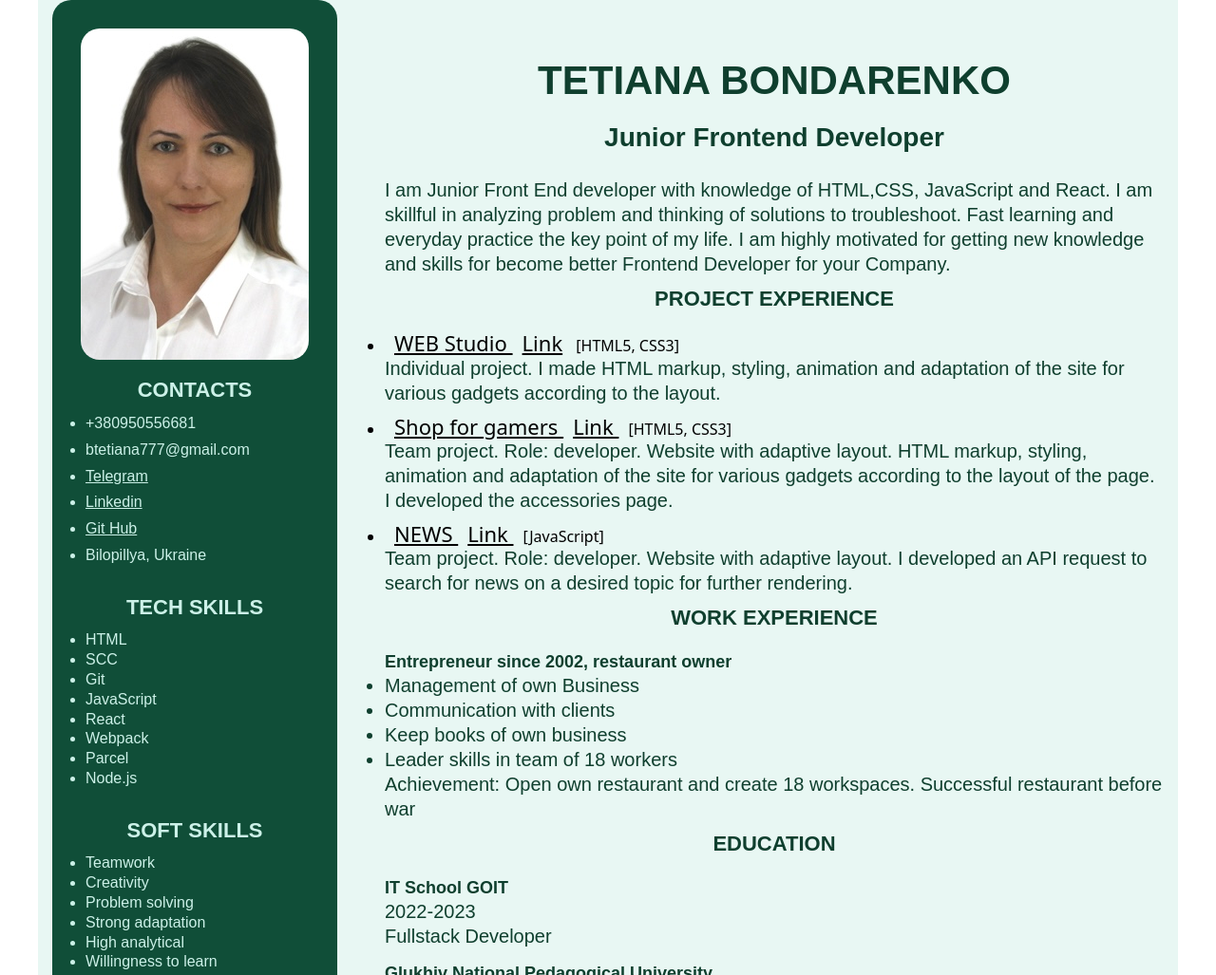
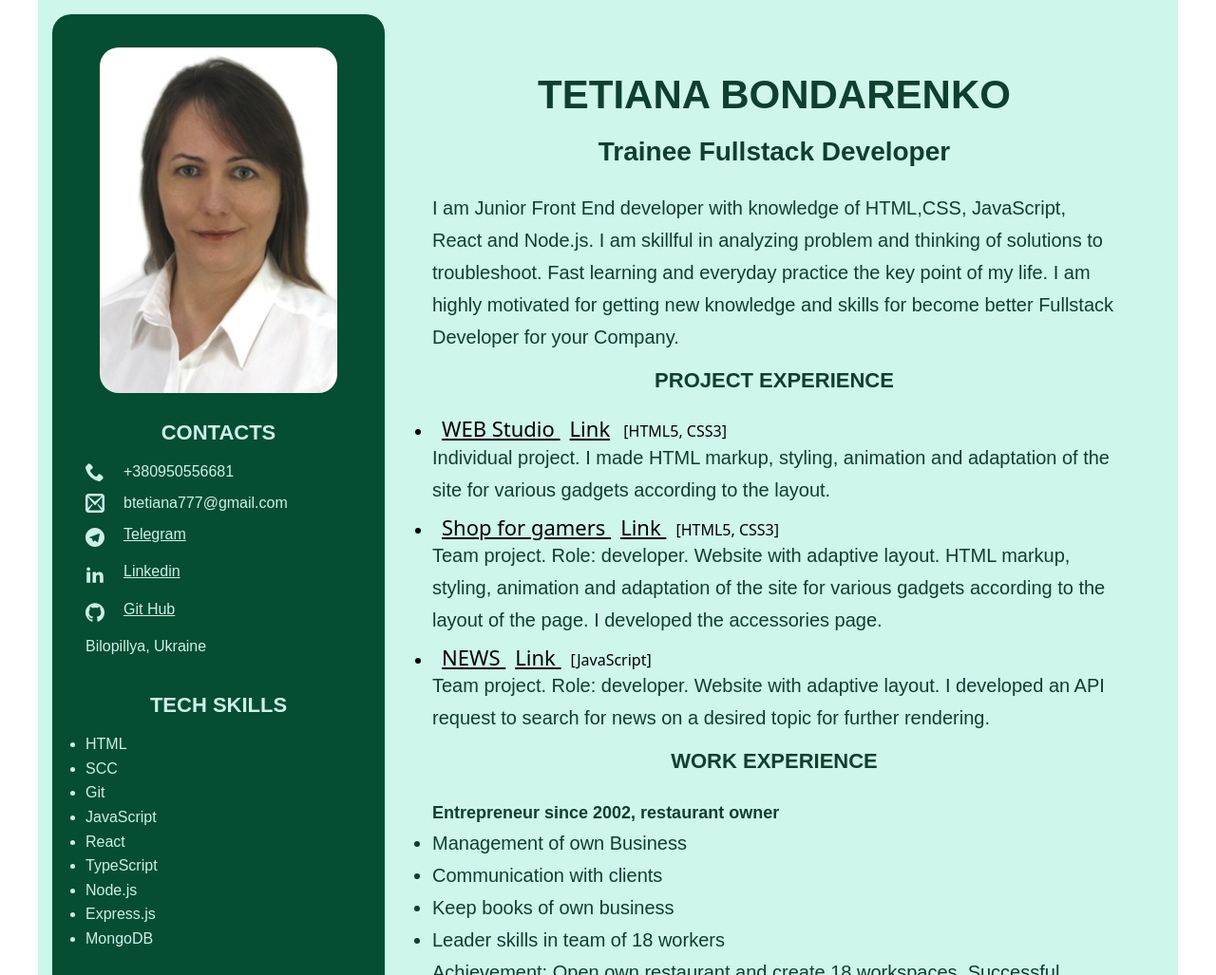
Before and after one commit to BondarenkoTet/Resume, a plain HTML site: page index.html in a window 1280 px wide. Shown: the top 1027 px of the page at 95% size. Drawn offline with nearby package versions, Linux system fonts and the light colour scheme.

Commit message:
Add icons

```diff
--- a/css/motivate.css
+++ b/css/motivate.css
@@ -1,8 +1,8 @@
-:root{
-    --main-text-color: rgb(21, 33, 88) ;
+:root {
+  --main-text-color: rgb(21, 33, 88);
   --second-text-color: rgb(204, 241, 232);
-    --typical-lh:1.3;
-    --main-font:"Roboto Condenced", sans-serif;
+  --typical-lh: 1.3;
+  --main-font: "Roboto Condenced", sans-serif;
 }
 p,
 h1,
@@ -24,7 +24,7 @@ h6 {
   background-color: rgb(237, 240, 245);
 }
 
-.header{
+.header {
   background-color: rgb(207, 209, 214);
   /* border-radius: 30px; */
   border: 3px solid rgb(160, 167, 183);
@@ -46,7 +46,7 @@ color: var(--main-text-color);
   font-family: var(--main-font);
   font-weight: 400;
   font-size: 24;
-    color:var(--main-text-color) ;
+  color: var(--main-text-color);
   text-align: center;
   margin-bottom: 20px;
 }
@@ -58,7 +58,7 @@ color: var(--main-text-color);
 }
 
 .contact-link {
-    color:var(--main-text-color) ;
+  color: var(--main-text-color);
   display: flex;
   align-items: center;
   margin-bottom: 15px;
@@ -71,7 +71,7 @@ color: var(--main-text-color);
   margin-right: 15px;
 }
 
-.photo{
+.photo {
   width: 200px;
   border-radius: 100px;
   position: relative;
@@ -85,7 +85,7 @@ color: var(--main-text-color);
   font-size: 30;
   color: var(--main-text-color);
   line-height: 1.7;
-    margin-bottom: 30px;
+  margin-bottom: 50px;
   letter-spacing: 0.03em;
   margin-left: 40px;
   margin-right: 40px;
--- a/css/styles.css
+++ b/css/styles.css
@@ -1,8 +1,8 @@
-:root{
-    --main-text-color: rgb(15, 63, 46) ;
+:root {
+  --main-text-color: rgb(15, 63, 46);
   --second-text-color: rgb(204, 241, 232);
-    --typical-lh:1.3;
-    --main-font:"Roboto Condenced", sans-serif;
+  --typical-lh: 1.7;
+  --main-font: "Roboto Condenced", sans-serif;
 }
 
 p,
@@ -23,24 +23,26 @@ ul {
 .container {
   width: 1200px;
   margin: 0 auto;
-    padding-left: 15px;
-    padding-right: 15px;
+  /* padding-left: 15px;
+  padding-right: 15px; */
+  padding: 15px;
   display: flex;
-    background-color: rgb(232, 247, 243);
-
+  background-color: rgb(206, 246, 235);
 }
 
 .about {
-    background-color: rgb(16, 78, 56);
+  background-color: rgb(5, 77, 51);
   border-radius: 20px;
   padding: 15px;
-    width: 300px;
-
+  width: 350px;
 }
 .thumb {
   border-radius: 20px;
   overflow: hidden;
-    margin: 15px;
+  width: 250px;
+  margin-left: 35px;
+  margin-top: 20px;
+  margin-bottom: 20px;
 }
 
 .title {
@@ -53,25 +55,26 @@ ul {
   margin-bottom: 10px;
 }
 .nav-link {
-/* display: flex;
-align-items: center; */
+  display: flex;
+  align-items: center;
+
   margin-bottom: 7px;
 }
 .icon {
   width: 20px;
   height: 20px;
   fill: var(--second-text-color);
-    margin-right: 10px;
+  margin-right: 20px;
 }
 
 .link {
-color: var(--second-title-color)
+  color: var(--second-title-color);
 }
 
 .information {
   font-family: var(--main-font);
   font-size: 16px;
-    line-height: 1.3;
+  line-height: 1.6;
   font-weight: 400;
   font-style: normal;
   color: var(--second-text-color);
@@ -83,19 +86,20 @@ color: var(--second-title-color)
 .description {
   padding-top: 40px;
   padding-left: 50px;
+  padding-right: 50px;
 }
 
 .headline {
   font-family: var(--main-font);
   font-size: 42px;
-    line-height:1.17 ;
+  line-height: 1.17;
   font-weight: 700;
   text-align: center;
   color: var(--main-text-color);
   margin-bottom: 20px;
   padding-top: 20px;
 }
-.prof-headline{
+.prof-headline {
   font-family: var(--main-font);
   font-size: 28px;
   line-height: 1.17;
@@ -113,7 +117,7 @@ padding-left: 50px;
   margin-bottom: 10px;
 }
 
-.project{
+.project {
   font-size: 22px;
   margin-left: 10px;
   margin-bottom: 10px;
@@ -127,6 +131,7 @@ padding-left: 50px;
   color: var(--main-text-color);
   margin-bottom: 20px;
 }
+
 .second-text {
   font-family: var(--main-font);
   font-size: 20px;
@@ -142,16 +147,14 @@ padding-left: 50px;
   color: var(--main-text-color);
   margin-top: 15px;
 }
-.link-letter{
+.link-letter {
   font-size: 26px;
   font-weight: 400;
   color: var(--main-text-color);
   margin-left: 620px;
-
 }
 .techno {
   font-size: 16px;
   font-weight: 400;
   margin-left: 10px;
-
 }
--- a/index.html
+++ b/index.html
@@ -4,7 +4,7 @@
     <meta charset="UTF-8">
     <meta http-equiv="X-UA-Compatible" content="IE=edge">
     <meta name="viewport" content="width=device-width, initial-scale=1.0">
-    <title>Tetiana Bondarenko Junior Frontend Developer</title>
+    <title>Tetiana Bondarenko Trainee Fullstack Developer</title>
     <link
     rel="stylesheet"
     href="https://cdnjs.cloudflare.com/ajax/libs/modern-normalize/1.0.0/modern-normalize.min.css"
@@ -24,19 +24,35 @@
                 </div>
                 <h2 class="title">CONTACTS</h2>
                 <ul class="information">
-                    <li class="nav-link">+380950556681</li>
-                    <li class="nav-link">btetiana777@gmail.com</li>
                     <li class="nav-link">
+                        <svg class="icon">
+                            <use href="./img/symbol-defs.svg#icon-phone"></use>
+                          </svg>+380950556681</li>
+                    <li class="nav-link">
+                    <svg class="icon">
+                        <use href="./img/symbol-defs.svg#icon-mail2"></use>
+                      </svg>btetiana777@gmail.com</li>
+                    <li class="nav-link">
+                        <svg class="icon">
+                            <use href="./img/symbol-defs.svg#icon-telegram"></use>
+                          </svg>
                         <a class="nav-link link" href="https://t.me/BondarenkoTetiana">Telegram</a>
+
                     </li>
                     <li class="nav-link">
+                        <svg class="icon">
+                            <use href="./img/symbol-defs.svg#icon-linkedin"></use>
+                          </svg>
                         <a class="nav-link link" href="https://www.linkedin.com/in/bondarenkotet/">Linkedin</a>
                     </li>
                     <li class="nav-link">
+                        <svg class="icon">
+                            <use href="./img/symbol-defs.svg#icon-github"></use>
+                          </svg>
                         <a class="nav-link link" href="https://github.com/BondarenkoTet">Git Hub</a>
                     </li>
                     <li class="nav-link">
-                        <p>Bilopillya, Ukraine</p>
+                        <p> Bilopillya, Ukraine</p>
                     </li>
                 </ul>
                 <h2 class="title">TECH SKILLS </h2>
@@ -46,9 +62,10 @@
                     <li>Git</li>
                     <li>JavaScript</li>
                     <li>React</li>
-                    <li>Webpack</li>
-                    <li>Parcel</li>
+                    <li>TypeScript</li>
                     <li>Node.js</li>
+                    <li>Express.js</li>
+                    <li>MongoDB</li>
                 </ul>
                 <h2 class="title">SOFT SKILLS</h2>
                 <ul class="information">
@@ -71,8 +88,8 @@
             <div class="wrap-descriprion">
                 <section class="description">
                     <h1 class="headline">TETIANA BONDARENKO</h1>
-                    <h2 class="prof-headline">Junior Frontend Developer</h2>
-                    <p class="text">I am Junior Front End developer with knowledge of HTML,CSS, JavaScript and React. I am skillful in analyzing problem and thinking of solutions to troubleshoot. Fast learning and everyday practice the key point of my life. I am highly motivated for getting new knowledge and skills for become better Frontend Developer for your Company.
+                    <h2 class="prof-headline">Trainee Fullstack Developer</h2>
+                    <p class="text">I am Junior Front End developer with knowledge of HTML,CSS, JavaScript, React and Node.js. I am skillful in analyzing problem and thinking of solutions to troubleshoot. Fast learning and everyday practice the key point of my life. I am highly motivated for getting new knowledge and skills for become better Fullstack Developer for your Company.
                     </p>
                     <h2 class="opposite-title">PROJECT EXPERIENCE</h2>
                     <ul>
@@ -93,7 +110,7 @@
                                 layout.
                             </p>
                         </li>
-                        <li>
+                        <li class="project-list">
                             <a href="https://fredduke1983.github.io/shopforgamer/"
                                 target="_blank"
                                 rel="noreferrer noopener"
@@ -112,7 +129,7 @@
                                 I developed the accessories page.
                             </p>
                         </li>
-                        <li>
+                        <li class="project-list">
                             <a href="https://yuliiamay.github.io/project-js-07/index.html"
                                 target="_blank"
                                 rel="noreferrer noopener"
@@ -145,9 +162,9 @@
                     <p class="text">2022-2023</br>Fullstack Developer</p>
                     <h4 class="ed-title">Glukhiv National Pedagogical University</h4>
                     <p class="text">1992-1996</br>Teacher of service work, drawing and career guidance</p>
-                    <div>
+                    <!-- <div>
                         <a href="./motivateLetter.html" class="link-letter">Motivate letter</a>
-                    </div>
+                    </div>  -->
                 </section>
             </div>
         </div>
```
Also changed, not shown: motivateLetter.html (+29 -30 lines), 1 other file. Lines whose indentation alone changed are shown as unchanged.
